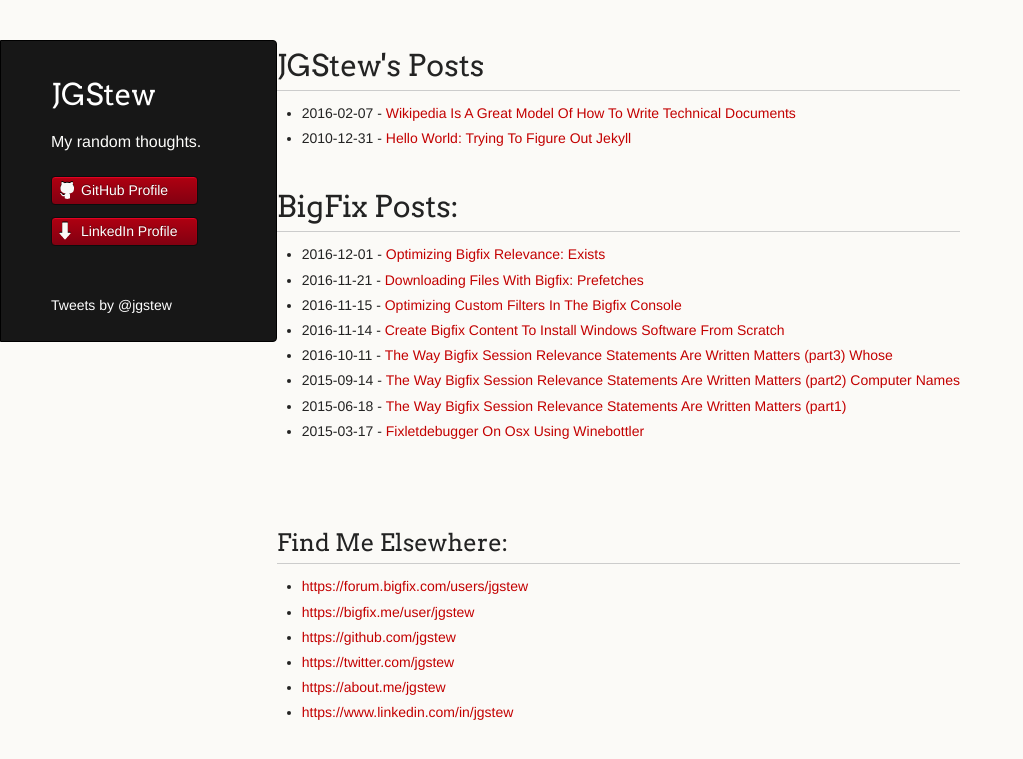
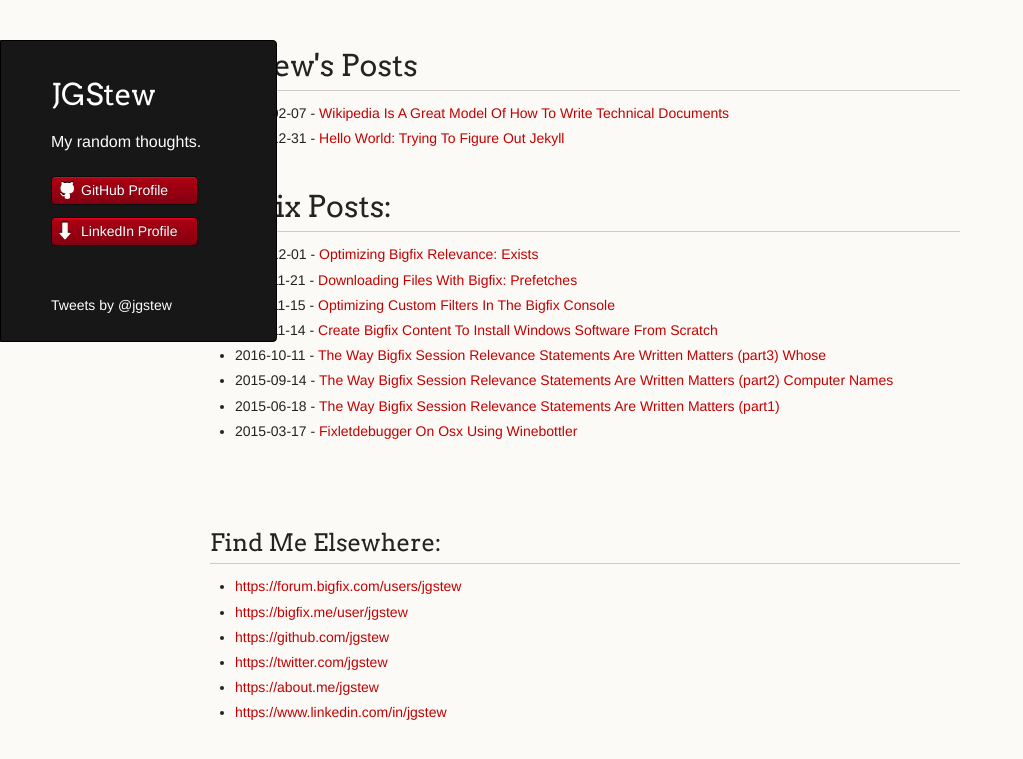
Before and after one commit to jgstew/jgstew.github.io, a Jekyll site: the page built from index.html, in a window 1280 px wide. Shown: the top 759 px of the page, without its empty margins (0-1023 px from the left). Built offline with Jekyll 4.4.1, drawn with Linux system fonts in a browser that asks for light colours; comment, search, counter and statistics services are not loaded.

Commit message:
Update styles.css

```diff
--- a/stylesheets/styles.css
+++ b/stylesheets/styles.css
@@ -319,8 +319,7 @@ a.buttons:hover {
 /* Section - for main page content */
 
 section {
-  max-width: 750px;
-  width:auto;
+  width:750px;
   float:right;
   padding-bottom:50px;
 }
```
